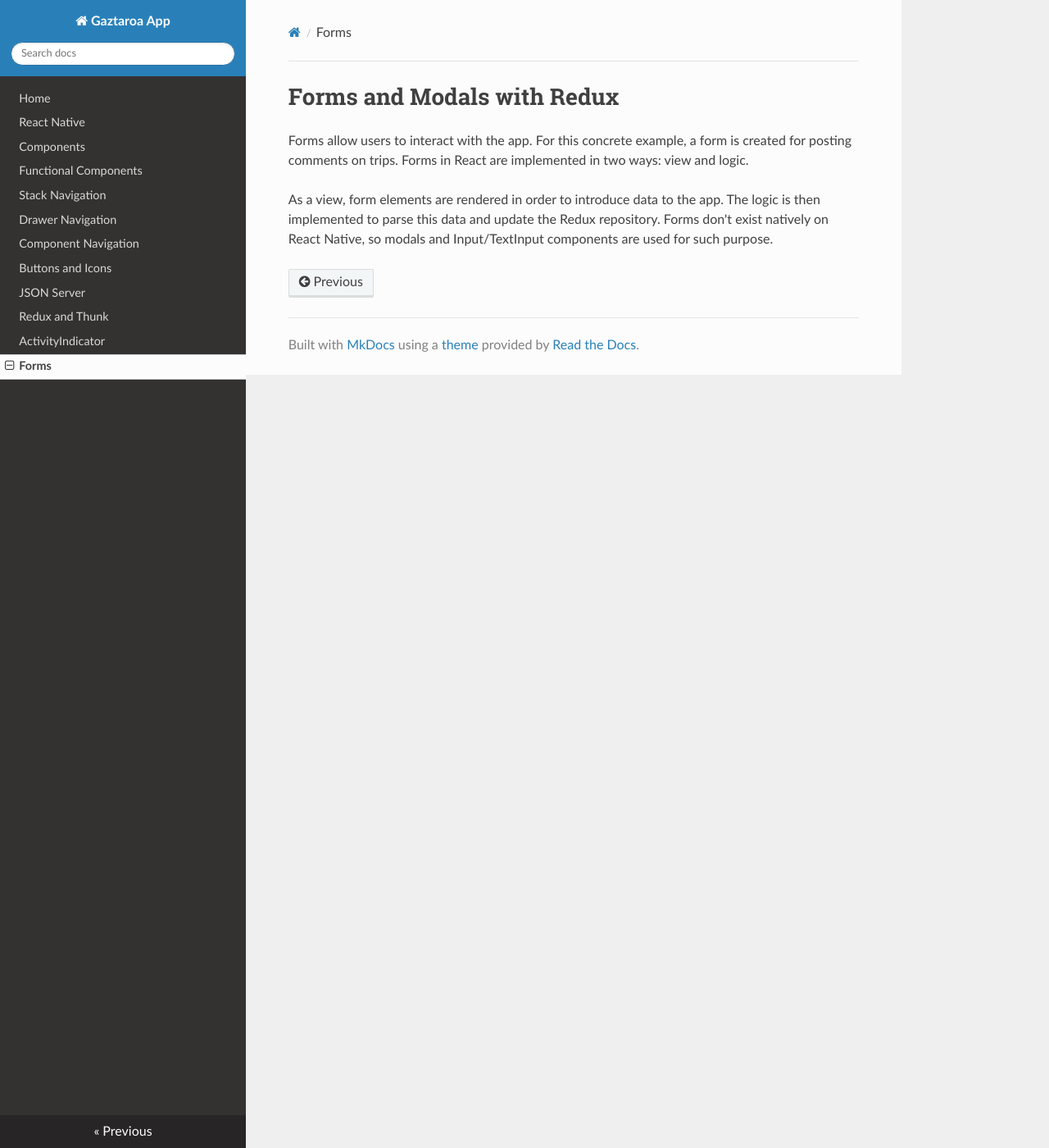
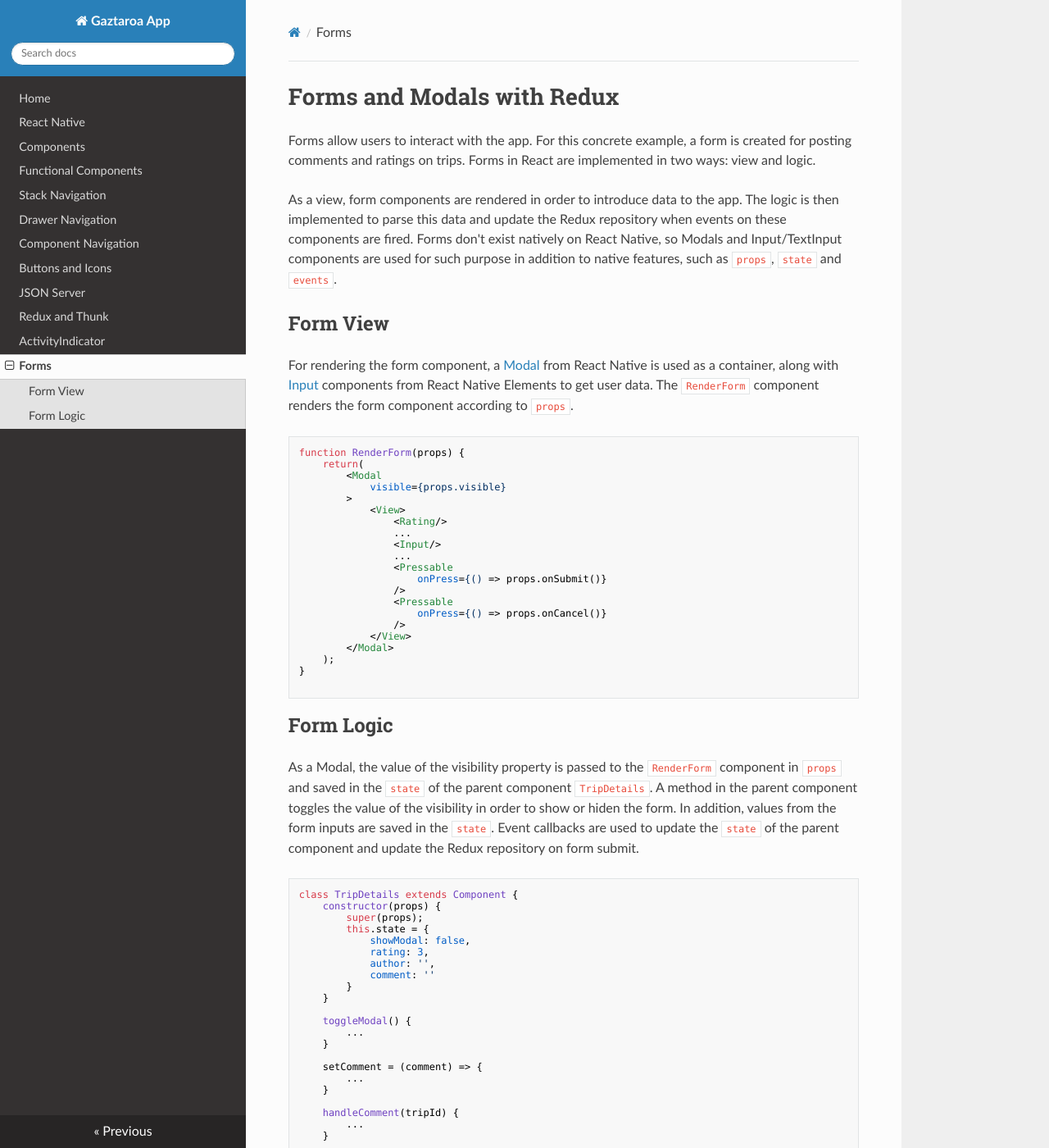
Before and after one commit to apabolleta/gaztaroa-app, an MkDocs documentation site: the page built from docs/11_forms_redux.md, in a window 1280 px wide and 1400 px high. Shown: the whole window at 82% size. Built offline with MkDocs 1.6.1, drawn with Linux system fonts in a browser that asks for light colours; nearby versions of some CDN libraries; some of the changed text lies outside the part shown.

Commit message:
[EDIT] Update docs

````diff
--- a/docs/11_forms_redux.md
+++ b/docs/11_forms_redux.md
@@ -1,5 +1,88 @@
 # Forms and Modals with Redux
 
-Forms allow users to interact with the app. For this concrete example, a form is created for posting comments on trips. Forms in React are implemented in two ways: view and logic.
+Forms allow users to interact with the app. For this concrete example, a form is created for posting comments and ratings on trips. Forms in React are implemented in two ways: view and logic.
 
-As a view, form elements are rendered in order to introduce data to the app. The logic is then implemented to parse this data and update the Redux repository. Forms don't exist natively on React Native, so modals and Input/TextInput components are used for such purpose.
+As a view, form components are rendered in order to introduce data to the app. The logic is then implemented to parse this data and update the Redux repository when events on these components are fired. Forms don't exist natively on React Native, so Modals and Input/TextInput components are used for such purpose in addition to native features, such as `props`, `state` and `events`.
+
+## Form View
+
+For rendering the form component, a [Modal](https://reactnative.dev/docs/modal) from React Native is used as a container, along with [Input](https://reactnativeelements.com/docs/2.3.2/input) components from React Native Elements to get user data. The `RenderForm` component renders the form component according to `props`.
+
+```javascript
+function RenderForm(props) {
+    return(
+        <Modal
+            visible={props.visible}
+        >
+            <View>
+                <Rating/>
+                ...
+                <Input/>
+                ...
+                <Pressable
+                    onPress={() => props.onSubmit()}
+                />
+                <Pressable
+                    onPress={() => props.onCancel()}
+                />
+            </View>
+        </Modal>
+    );
+}
+
+```
+
+## Form Logic
+
+As a Modal, the value of the visibility property is passed to the `RenderForm` component in `props` and saved in the `state` of the parent component `TripDetails`. A method in the parent component toggles the value of the visibility in order to show or hiden the form. In addition, values from the form inputs are saved in the `state`. Event callbacks are used to update the `state` of the parent component and update the Redux repository on form submit.
+
+```javascript
+class TripDetails extends Component {
+    constructor(props) {
+        super(props);
+        this.state = {
+            showModal: false,
+            rating: 3,
+            author: '',
+            comment: ''
+        }
+    }
+
+    toggleModal() {
+        ...
+    }
+
+    setComment = (comment) => {
+        ...
+    }
+
+    handleComment(tripId) {
+        ...
+    }
+
+    resetForm() {
+        ...
+    }
+
+    render() {
+        const { tripId } = this.props.route.params;
+        const { showModal } = this.state;
+
+        return (
+            <ScrollView>
+                <RenderForm
+                    visible={showModal}
+                    onChange={...}
+                    onSubmit={() => {...}}
+                    onCancel={() => {...}}
+                />
+                ...
+                <RenderTrip/>
+                ...
+                <RenderComments/>
+            </ScrollView>
+        );
+    }
+}
+
+```
````
